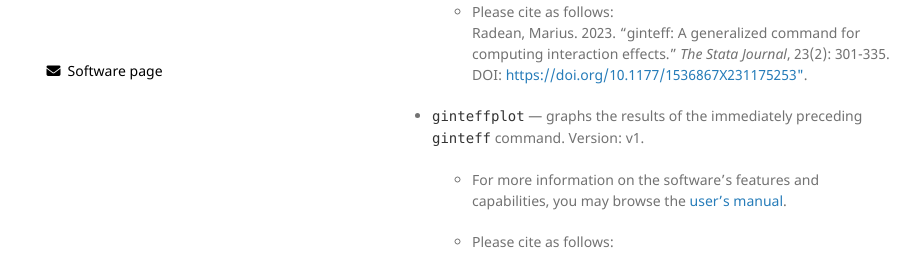
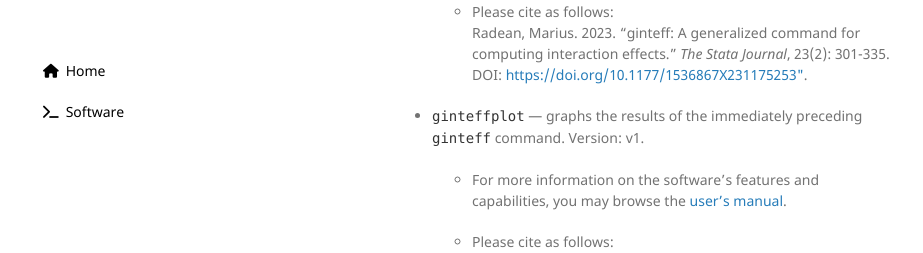
Before and after one commit to mradean/mradean.github.io, a Jekyll site: the page built from software.md, in a window 1280 px wide. Shown: the part 338-591 px from the top of the page, without its empty margins (178-1101 px from the left). Built offline with Jekyll 4.4.1, drawn with Linux system fonts in a browser that asks for light colours; our own code applies the rules of GitHub Pages for plain Markdown files.

Commit message:
Update default.html

```diff
--- a/_layouts/default.html
+++ b/_layouts/default.html
@@ -25,7 +25,8 @@
 
         <p>&nbsp;</p>
 
-        <p>&nbsp; &nbsp; <a href="https://mradean.github.io/new/software.html" style="color: black"><i class="fa fa-envelope"> &nbsp; </i>Software page</a></p>
+        <p>&nbsp;&nbsp; <a href="https://mradean.github.io/new/software.html" style="color: black"><i class="fa-solid fa-house"> &nbsp; </i>Home</a></p>
+        <p>&nbsp;&nbsp; <a href="https://mradean.github.io/new/software.html" style="color: black"><i class="fa-solid fa-terminal"> &nbsp; </i>Software</a></p>
 
 <!--
         {% if site.github.is_project_page %}
```
